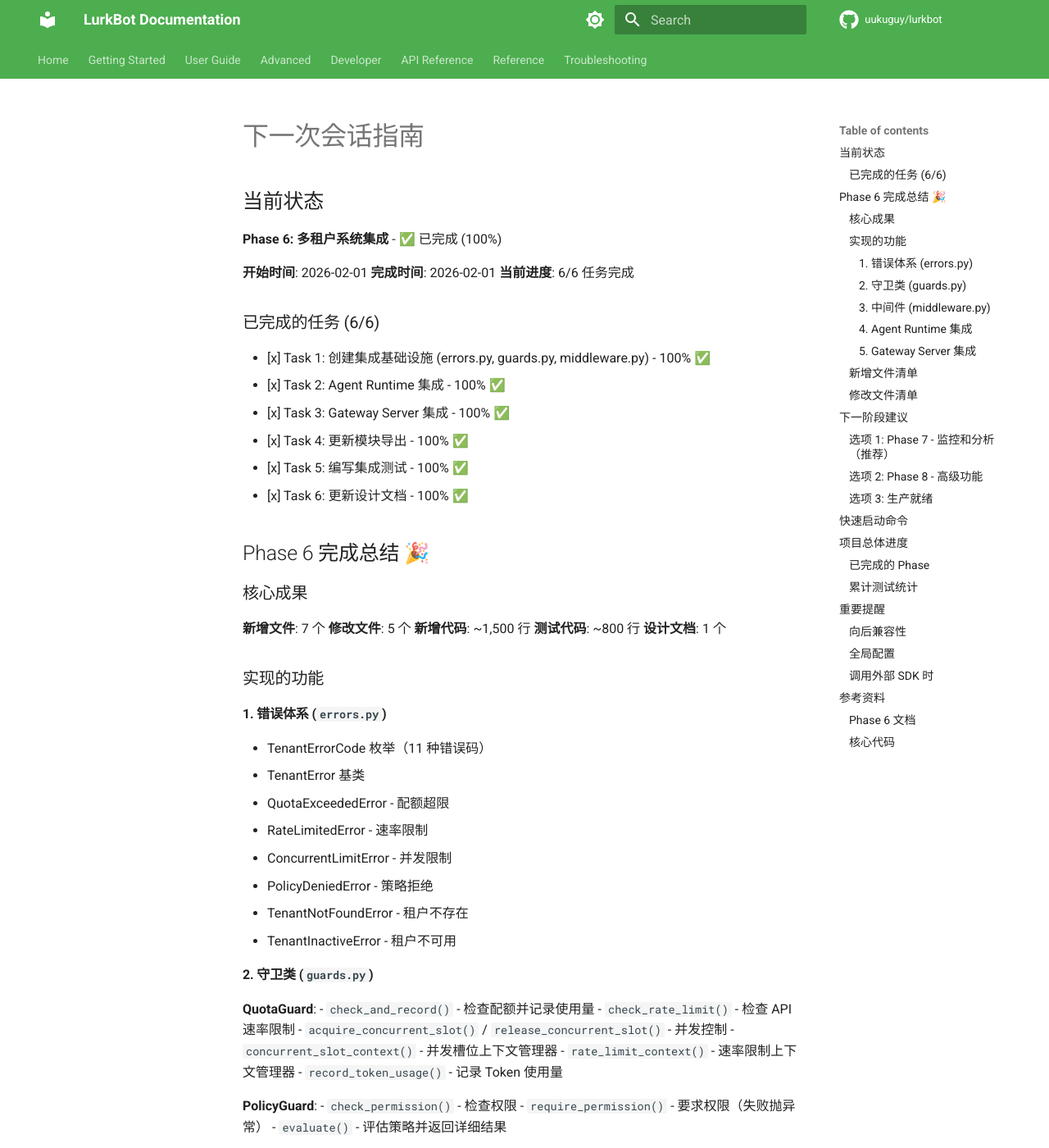
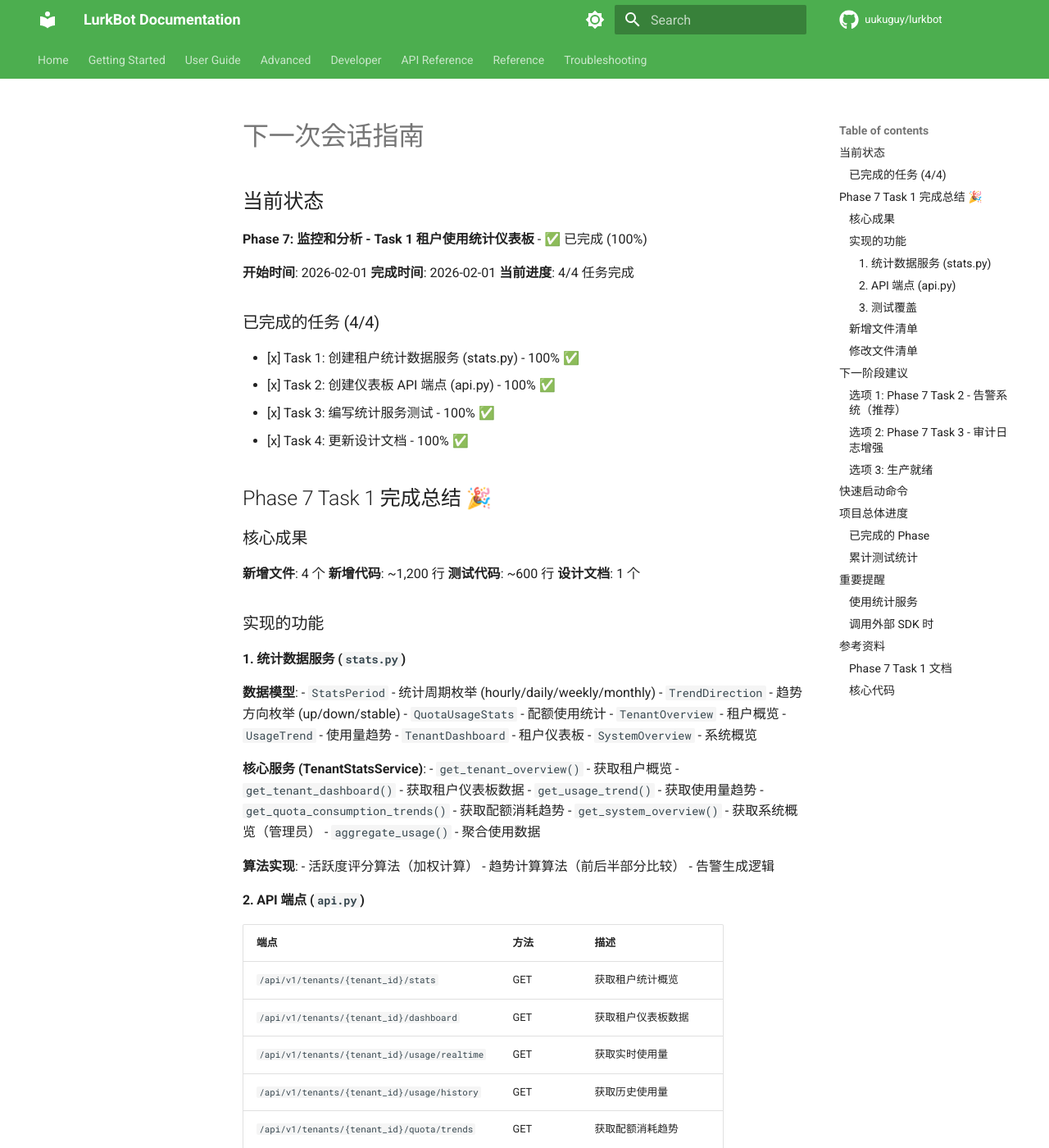
Before and after one commit to uukuguy/LurkBot, an MkDocs documentation site: the page built from docs/dev/NEXT_SESSION_GUIDE.md, in a window 1280 px wide and 1400 px high. Shown: the whole window at 82% size. Built offline with MkDocs 1.6.1 and Material for MkDocs 9.7.7, drawn with Linux system fonts in a browser that asks for light colours; comment, search, counter and statistics services are not loaded; some of the changed text lies outside the part shown.

Commit message:
feat: Phase 7 Task 1 - 租户使用统计仪表板完成
实现租户监控系统的统计数据服务和 API 端点：

统计数据服务 (stats.py):
- TenantStatsService 核心服务类
- 数据模型: StatsPeriod, TrendDirection, QuotaUsageStats, TenantOverview, UsageTrend, TenantDashboard, SystemOverview
- 活跃度评分算法（加权计算）
- 趋势计算算法（前后半部分比较）
- 告警生成逻辑

API 端点 (api.py):
- GET /api/v1/tenants/{tenant_id}/stats - 租户统计概览
- GET /api/v1/tenants/{tenant_id}/dashboard - 租户仪表板
- GET /api/v1/tenants/{tenant_id}/usage/realtime - 实时使用量
- GET /api/v1/tenants/{tenant_id}/usage/history - 历史使用量
- GET /api/v1/tenants/{tenant_id}/quota/trends - 配额消耗趋势
- GET /api/v1/tenants/overview - 系统概览（管理员）

测试覆盖:
- 单元测试: 25 个测试用例
- 集成测试: 14 个测试用例
- 总计: 39 个测试，100% 通过

Co-Authored-By: Claude Opus 4.5 <noreply@anthropic.com>

````diff
--- /dev/null
+++ b/docs/design/MONITORING_DESIGN.md
@@ -0,0 +1,375 @@
+# 租户监控系统设计文档
+
+## 概述
+
+本文档描述 LurkBot 租户监控系统的设计和实现，包括租户使用统计仪表板、实时监控和趋势分析功能。
+
+## 系统架构
+
+### 核心组件
+
+```
+┌─────────────────────────────────────────────────────────────────┐
+│                      租户监控系统                                │
+├─────────────────────────────────────────────────────────────────┤
+│                                                                 │
+│  ┌─────────────────┐    ┌─────────────────┐    ┌─────────────┐ │
+│  │  TenantStats    │    │  API Router     │    │  Dashboard  │ │
+│  │  Service        │◄───│  (FastAPI)      │◄───│  Frontend   │ │
+│  └────────┬────────┘    └─────────────────┘    └─────────────┘ │
+│           │                                                     │
+│           ▼                                                     │
+│  ┌─────────────────┐    ┌─────────────────┐                    │
+│  │  QuotaManager   │    │  TenantStorage  │                    │
+│  │  (实时数据)     │    │  (历史数据)     │                    │
+│  └─────────────────┘    └─────────────────┘                    │
+│                                                                 │
+└─────────────────────────────────────────────────────────────────┘
+```
+
+### 数据流
+
+1. **实时数据流**：QuotaManager → TenantStatsService → API → 前端
+2. **历史数据流**：TenantStorage → TenantStatsService → API → 前端
+3. **聚合数据流**：原始数据 → 聚合计算 → 趋势分析 → 可视化
+
+## 数据模型
+
+### 统计周期 (StatsPeriod)
+
+```python
+class StatsPeriod(str, Enum):
+    HOURLY = "hourly"    # 按小时
+    DAILY = "daily"      # 按天
+    WEEKLY = "weekly"    # 按周
+    MONTHLY = "monthly"  # 按月
+```
+
+### 趋势方向 (TrendDirection)
+
+```python
+class TrendDirection(str, Enum):
+    UP = "up"        # 上升
+    DOWN = "down"    # 下降
+    STABLE = "stable" # 稳定
+```
+
+### 配额使用统计 (QuotaUsageStats)
+
+```python
+class QuotaUsageStats(BaseModel):
+    quota_type: QuotaType      # 配额类型
+    current: float             # 当前使用量
+    limit: float               # 配额限制
+    percentage: float          # 使用百分比
+    status: str                # 状态 (ok/warning/exceeded)
+    trend: TrendDirection      # 趋势
+    trend_percentage: float    # 趋势变化百分比
+```
+
+### 租户概览 (TenantOverview)
+
+```python
+class TenantOverview(BaseModel):
+    tenant_id: str
+    tenant_name: str
+    display_name: str
+    status: TenantStatus
+    tier: TenantTier
+    created_at: datetime
+
+    # 实时统计
+    active_sessions: int
+    concurrent_requests: int
+    api_calls_today: int
+    tokens_today: int
+
+    # 配额使用
+    quota_usage: list[QuotaUsageStats]
+
+    # 活跃度
+    activity_score: float      # 0-100
+    last_activity: datetime | None
+```
+
+### 使用量趋势 (UsageTrend)
+
+```python
+class UsageTrend(BaseModel):
+    quota_type: QuotaType
+    period: StatsPeriod
+    data_points: list[UsageDataPoint]
+    average: float
+    max_value: float
+    min_value: float
+    trend: TrendDirection
+    trend_percentage: float
+```
+
+### 租户仪表板 (TenantDashboard)
+
+```python
+class TenantDashboard(BaseModel):
+    tenant_id: str
+    generated_at: datetime
+    overview: TenantOverview
+    realtime_usage: dict[str, QuotaUsageStats]
+    usage_trends: dict[str, UsageTrend]
+    recent_events: list[TenantEvent]
+    alerts: list[dict[str, Any]]
+```
+
+### 系统概览 (SystemOverview)
+
+```python
+class SystemOverview(BaseModel):
+    generated_at: datetime
+
+    # 租户统计
+    total_tenants: int
+    active_tenants: int
+    trial_tenants: int
+    suspended_tenants: int
+
+    # 套餐分布
+    tier_distribution: dict[str, int]
+
+    # 使用统计
+    total_api_calls_today: int
+    total_tokens_today: int
+    total_active_sessions: int
+
+    # 配额告警
+    tenants_near_quota: list[str]
+    tenants_exceeded_quota: list[str]
+
+    # 活跃度排名
+    top_active_tenants: list[TenantOverview]
+```
+
+## API 端点
+
+### 租户统计端点
+
+| 端点 | 方法 | 描述 |
+|------|------|------|
+| `/api/v1/tenants/{tenant_id}/stats` | GET | 获取租户统计概览 |
+| `/api/v1/tenants/{tenant_id}/dashboard` | GET | 获取租户仪表板数据 |
+| `/api/v1/tenants/{tenant_id}/usage/realtime` | GET | 获取实时使用量 |
+| `/api/v1/tenants/{tenant_id}/usage/history` | GET | 获取历史使用量 |
+| `/api/v1/tenants/{tenant_id}/quota/trends` | GET | 获取配额消耗趋势 |
+| `/api/v1/tenants/overview` | GET | 获取系统概览（管理员） |
+
+### 请求参数
+
+#### GET /api/v1/tenants/{tenant_id}/dashboard
+
+| 参数 | 类型 | 默认值 | 描述 |
+|------|------|--------|------|
+| include_trends | bool | true | 是否包含趋势数据 |
+| trend_period | string | "daily" | 趋势周期 |
+| trend_days | int | 7 | 趋势天数 (1-90) |
+
+#### GET /api/v1/tenants/{tenant_id}/usage/history
+
+| 参数 | 类型 | 默认值 | 描述 |
+|------|------|--------|------|
+| period | string | "daily" | 统计周期 |
+| days | int | 30 | 天数 (1-365) |
+
+## 核心算法
+
+### 活跃度评分算法
+
+活跃度评分基于过去 7 天的使用数据，采用加权计算：
+
+```python
+ACTIVITY_WEIGHTS = {
+    "api_calls": 0.3,    # API 调用权重
+    "tokens": 0.3,       # Token 使用权重
+    "sessions": 0.2,     # 会话创建权重
+    "messages": 0.2,     # 消息发送权重
+}
+
+# 归一化基准值（每日）
+daily_api_baseline = 100
+daily_token_baseline = 10000
+daily_session_baseline = 10
+daily_message_baseline = 50
+
+# 计算各维度得分
+api_score = min(total_api_calls / (daily_api_baseline * 7), 1.0)
+token_score = min(total_tokens / (daily_token_baseline * 7), 1.0)
+session_score = min(total_sessions / (daily_session_baseline * 7), 1.0)
+message_score = min(total_messages / (daily_message_baseline * 7), 1.0)
+
+# 加权计算最终得分 (0-100)
+score = (
+    api_score * 0.3 +
+    token_score * 0.3 +
+    session_score * 0.2 +
+    message_score * 0.2
+) * 100
+```
+
+### 趋势计算算法
+
+趋势计算比较数据序列的前半部分和后半部分的平均值：
+
+```python
+TREND_THRESHOLD = 0.05  # 5% 变化视为趋势
+
+def calculate_trend(values: list[float]) -> tuple[TrendDirection, float]:
+    if len(values) < 2:
+        return TrendDirection.STABLE, 0.0
+
+    mid = len(values) // 2
+    first_avg = sum(values[:mid]) / mid
+    second_avg = sum(values[mid:]) / (len(values) - mid)
+
+    if first_avg == 0:
+        return TrendDirection.UP if second_avg > 0 else TrendDirection.STABLE, 0.0
+
+    change = (second_avg - first_avg) / first_avg
+
+    if change > TREND_THRESHOLD:
+        return TrendDirection.UP, change * 100
+    elif change < -TREND_THRESHOLD:
+        return TrendDirection.DOWN, abs(change) * 100
+    else:
+        return TrendDirection.STABLE, abs(change) * 100
+```
+
+## 使用示例
+
+### 配置统计服务
+
+```python
+from lurkbot.tenants import (
+    MemoryTenantStorage,
+    QuotaManager,
+    configure_stats_service,
+)
+
+# 创建依赖
+storage = MemoryTenantStorage()
+quota_manager = QuotaManager()
+
+# 配置统计服务
+stats_service = configure_stats_service(storage, quota_manager)
+```
+
+### 集成到 FastAPI 应用
+
+```python
+from fastapi import FastAPI
+from lurkbot.tenants import create_tenant_stats_router
+
+app = FastAPI()
+
+# 添加租户统计路由
+router = create_tenant_stats_router()
+app.include_router(router)
+```
+
+### 获取租户仪表板
+
+```python
+from lurkbot.tenants import get_stats_service
+
+stats_service = get_stats_service()
+
+# 获取仪表板数据
+dashboard = await stats_service.get_tenant_dashboard(
+    tenant_id="tenant-1",
+    include_trends=True,
+    trend_period=StatsPeriod.DAILY,
+    trend_days=7,
+)
+
+# 访问数据
+print(f"活跃度评分: {dashboard.overview.activity_score}")
+print(f"今日 API 调用: {dashboard.overview.api_calls_today}")
+print(f"告警数量: {len(dashboard.alerts)}")
+```
+
+### 获取系统概览
+
+```python
+# 获取系统概览（管理员视图）
+overview = await stats_service.get_system_overview()
+
+print(f"总租户数: {overview.total_tenants}")
+print(f"活跃租户数: {overview.active_tenants}")
+print(f"接近配额限制的租户: {overview.tenants_near_quota}")
+print(f"超出配额的租户: {overview.tenants_exceeded_quota}")
+```
+
+## 文件结构
+
+```
+src/lurkbot/tenants/
+├── stats.py          # 统计服务核心实现
+├── api.py            # FastAPI 路由端点
+├── models.py         # 数据模型（已有）
+├── quota.py          # 配额管理（已有）
+├── storage.py        # 存储层（已有）
+└── __init__.py       # 模块导出
+
+tests/
+├── tenants/
+│   └── test_stats.py           # 统计服务单元测试
+└── integration/
+    └── test_stats_api.py       # API 集成测试
+```
+
+## 测试覆盖
+
+### 单元测试 (25 个)
+
+- 租户概览测试 (4 个)
+- 仪表板测试 (5 个)
+- 使用量趋势测试 (3 个)
+- 系统概览测试 (3 个)
+- 数据聚合测试 (2 个)
+- 趋势计算测试 (4 个)
+- 活跃度评分测试 (2 个)
+- 全局配置测试 (2 个)
+
+### 集成测试 (14 个)
+
+- 租户统计端点测试 (2 个)
+- 仪表板端点测试 (5 个)
+- 实时使用量端点测试 (2 个)
+- 历史使用量端点测试 (2 个)
+- 配额趋势端点测试 (1 个)
+- 系统概览端点测试 (2 个)
+
+## 后续优化方向
+
+### Phase 7 Task 2: 告警系统
+
+- 配额即将超限告警
+- 异常使用模式检测
+- 租户状态变更通知
+- 告警通知渠道（邮件、钉钉、飞书）
+
+### Phase 7 Task 3: 审计日志增强
+
+- 详细操作日志
+- 策略评估追踪
+- 合规报告生成
+- 日志导出功能
+
+### 性能优化
+
+- 统计数据缓存
+- 异步数据聚合
+- 增量更新机制
+- 数据压缩存储
+
+---
+
+**文档版本**: 1.0
+**创建日期**: 2026-02-01
+**最后更新**: 2026-02-01
--- a/docs/dev/NEXT_SESSION_GUIDE.md
+++ b/docs/dev/NEXT_SESSION_GUIDE.md
@@ -2,139 +2,122 @@
 
 ## 当前状态
 
-**Phase 6: 多租户系统集成** - ✅ 已完成 (100%)
+**Phase 7: 监控和分析 - Task 1 租户使用统计仪表板** - ✅ 已完成 (100%)
 
 **开始时间**: 2026-02-01
 **完成时间**: 2026-02-01
-**当前进度**: 6/6 任务完成
+**当前进度**: 4/4 任务完成
 
-### 已完成的任务 (6/6)
+### 已完成的任务 (4/4)
 
-- [x] Task 1: 创建集成基础设施 (errors.py, guards.py, middleware.py) - 100% ✅
-- [x] Task 2: Agent Runtime 集成 - 100% ✅
-- [x] Task 3: Gateway Server 集成 - 100% ✅
-- [x] Task 4: 更新模块导出 - 100% ✅
-- [x] Task 5: 编写集成测试 - 100% ✅
-- [x] Task 6: 更新设计文档 - 100% ✅
+- [x] Task 1: 创建租户统计数据服务 (stats.py) - 100% ✅
+- [x] Task 2: 创建仪表板 API 端点 (api.py) - 100% ✅
+- [x] Task 3: 编写统计服务测试 - 100% ✅
+- [x] Task 4: 更新设计文档 - 100% ✅
 
-## Phase 6 完成总结 🎉
+## Phase 7 Task 1 完成总结 🎉
 
 ### 核心成果
 
-**新增文件**: 7 个
-**修改文件**: 5 个
-**新增代码**: ~1,500 行
-**测试代码**: ~800 行
+**新增文件**: 4 个
+**新增代码**: ~1,200 行
+**测试代码**: ~600 行
 **设计文档**: 1 个
 
 ### 实现的功能
 
-#### 1. 错误体系 (`errors.py`)
+#### 1. 统计数据服务 (`stats.py`)
 
-- TenantErrorCode 枚举（11 种错误码）
-- TenantError 基类
-- QuotaExceededError - 配额超限
-- RateLimitedError - 速率限制
-- ConcurrentLimitError - 并发限制
-- PolicyDeniedError - 策略拒绝
-- TenantNotFoundError - 租户不存在
-- TenantInactiveError - 租户不可用
+**数据模型**:
+- `StatsPeriod` - 统计周期枚举 (hourly/daily/weekly/monthly)
+- `TrendDirection` - 趋势方向枚举 (up/down/stable)
+- `QuotaUsageStats` - 配额使用统计
+- `TenantOverview` - 租户概览
+- `UsageTrend` - 使用量趋势
+- `TenantDashboard` - 租户仪表板
+- `SystemOverview` - 系统概览
 
-#### 2. 守卫类 (`guards.py`)
+**核心服务 (TenantStatsService)**:
+- `get_tenant_overview()` - 获取租户概览
+- `get_tenant_dashboard()` - 获取租户仪表板数据
+- `get_usage_trend()` - 获取使用量趋势
+- `get_quota_consumption_trends()` - 获取配额消耗趋势
+- `get_system_overview()` - 获取系统概览（管理员）
+- `aggregate_usage()` - 聚合使用数据
 
-**QuotaGuard**:
-- `check_and_record()` - 检查配额并记录使用量
-- `check_rate_limit()` - 检查 API 速率限制
-- `acquire_concurrent_slot()` / `release_concurrent_slot()` - 并发控制
-- `concurrent_slot_context()` - 并发槽位上下文管理器
-- `rate_limit_context()` - 速率限制上下文管理器
-- `record_token_usage()` - 记录 Token 使用量
+**算法实现**:
+- 活跃度评分算法（加权计算）
+- 趋势计算算法（前后半部分比较）
+- 告警生成逻辑
 
-**PolicyGuard**:
-- `check_permission()` - 检查权限
-- `require_permission()` - 要求权限（失败抛异常）
-- `evaluate()` - 评估策略并返回详细结果
+#### 2. API 端点 (`api.py`)
 
-#### 3. 中间件 (`middleware.py`)
+| 端点 | 方法 | 描述 |
+|------|------|------|
+| `/api/v1/tenants/{tenant_id}/stats` | GET | 获取租户统计概览 |
+| `/api/v1/tenants/{tenant_id}/dashboard` | GET | 获取租户仪表板数据 |
+| `/api/v1/tenants/{tenant_id}/usage/realtime` | GET | 获取实时使用量 |
+| `/api/v1/tenants/{tenant_id}/usage/history` | GET | 获取历史使用量 |
+| `/api/v1/tenants/{tenant_id}/quota/trends` | GET | 获取配额消耗趋势 |
+| `/api/v1/tenants/overview` | GET | 获取系统概览（管理员） |
 
-**TenantMiddleware**:
-- 从 Header/Query 提取 tenant_id
-- 验证租户状态
-- 设置租户上下文
-- 支持排除路径配置
+#### 3. 测试覆盖
 
-#### 4. Agent Runtime 集成
-
-- AgentContext 添加 `tenant_id` 字段
-- ChatRequest 添加 `tenant_id` 字段
-- run_embedded_agent() 添加：
-  - Step 0: 租户验证和配额检查
-  - Step 7: Token 使用量记录
-  - Finally: 释放并发槽位
-
-#### 5. Gateway Server 集成
-
-- GatewayConnection 添加 `tenant_id` 字段
-- _handshake() 添加租户验证
-- _handle_request() 添加策略评估
+- 单元测试: 25 个测试用例 ✅
+- 集成测试: 14 个测试用例 ✅
+- 总计: 39 个测试，100% 通过
 
 ### 新增文件清单
 
 | 文件 | 描述 |
 |------|------|
-| `src/lurkbot/tenants/errors.py` | 租户错误定义 |
-| `src/lurkbot/tenants/guards.py` | 守卫类（QuotaGuard, PolicyGuard） |
-| `src/lurkbot/tenants/middleware.py` | FastAPI 中间件 |
-| `tests/integration/test_tenant_integration.py` | 租户集成测试 |
-| `tests/integration/test_quota_guards.py` | 配额守卫测试 |
-| `tests/integration/test_policy_guards.py` | 策略守卫测试 |
-| `docs/design/INTEGRATION_DESIGN.md` | 集成设计文档 |
+| `src/lurkbot/tenants/stats.py` | 统计数据服务 |
+| `src/lurkbot/tenants/api.py` | API 端点 |
+| `tests/tenants/test_stats.py` | 统计服务测试 |
+| `tests/integration/test_stats_api.py` | API 集成测试 |
+| `docs/design/MONITORING_DESIGN.md` | 监控系统设计文档 |
 
 ### 修改文件清单
 
 | 文件 | 修改内容 |
 |------|----------|
-| `src/lurkbot/agents/types.py` | 添加 `tenant_id` 字段 |
-| `src/lurkbot/agents/api.py` | 添加 `tenant_id` 字段 |
-| `src/lurkbot/agents/runtime.py` | 添加租户验证、配额检查、Token 记录 |
-| `src/lurkbot/gateway/server.py` | 添加租户验证和策略评估 |
 | `src/lurkbot/tenants/__init__.py` | 导出新模块 |
 
 ## 下一阶段建议
 
-### 选项 1: Phase 7 - 监控和分析（推荐）
+### 选项 1: Phase 7 Task 2 - 告警系统（推荐）
 
-**租户使用统计仪表板**:
-- 实时使用量展示
-- 配额消耗趋势图
-- 租户活跃度分析
+**配额告警**:
+- 配额即将超限告警（80% 阈值）
+- 配额超限告警
+- 告警通知渠道（邮件、钉钉、飞书）
 
-**告警系统**:
-- 配额即将超限告警
+**异常检测**:
 - 异常使用模式检测
+- 突发流量告警
+- 错误率告警
+
+**状态变更通知**:
 - 租户状态变更通知
+- 套餐变更通知
+- 配额调整通知
 
-**审计日志增强**:
-- 详细操作日志
-- 策略评估追踪
-- 合规报告生成
+### 选项 2: Phase 7 Task 3 - 审计日志增强
 
-### 选项 2: Phase 8 - 高级功能
+**详细操作日志**:
+- 所有 API 调用记录
+- 配置变更记录
+- 权限变更记录
 
-**动态配额调整**:
-- 基于使用模式自动调整
-- 临时配额提升
-- 配额预警和建议
+**策略评估追踪**:
+- 策略评估结果记录
+- 拒绝原因追踪
+- 策略命中统计
 
-**租户间资源共享**:
-- 共享资源池
-- 跨租户协作
-- 资源借用机制
-
-**容量规划工具**:
-- 使用量预测
-- 资源规划建议
-- 成本优化分析
+**合规报告**:
+- 使用量报告生成
+- 安全审计报告
+- 合规检查报告
 
 ### 选项 3: 生产就绪
 
@@ -151,27 +134,31 @@
 ## 快速启动命令
 
 ```bash
-# 1. 验证 Phase 6 导入
+# 1. 验证 Phase 7 Task 1 导入
 python -c "
 from lurkbot.tenants import (
-    QuotaGuard, PolicyGuard, TenantMiddleware,
-    QuotaExceededError, PolicyDeniedError
+    TenantStatsService,
+    TenantOverview,
+    TenantDashboard,
+    SystemOverview,
+    create_tenant_stats_router,
 )
 print('Import OK')
 "
 
-# 2. 运行集成测试
-python -m pytest tests/integration/test_tenant_integration.py -xvs
-python -m pytest tests/integration/test_quota_guards.py -xvs
-python -m pytest tests/integration/test_policy_guards.py -xvs
+# 2. 运行统计服务测试
+python -m pytest tests/tenants/test_stats.py -xvs
 
-# 3. 运行所有租户相关测试
-python -m pytest tests/tenants/ tests/integration/ -v
+# 3. 运行 API 集成测试
+python -m pytest tests/integration/test_stats_api.py -xvs
 
-# 4. 查看设计文档
-cat docs/design/INTEGRATION_DESIGN.md
+# 4. 运行所有租户相关测试
+python -m pytest tests/tenants/ tests/integration/test_tenant*.py tests/integration/test_stats*.py -v
 
-# 5. 查看最近提交
+# 5. 查看设计文档
+cat docs/design/MONITORING_DESIGN.md
+
+# 6. 查看最近提交
 git log --oneline -10
 ```
 
@@ -191,7 +178,8 @@ git log --oneline -10
 - ✅ Phase 3 (新): 企业安全增强 (100%)
 - ✅ Phase 4 (新): 性能优化和监控 (100%)
 - ✅ Phase 5 (新): 高级功能 - 多租户和策略引擎 (100%)
-- ✅ **Phase 6 (新): 多租户系统集成 (100%)**
+- ✅ Phase 6 (新): 多租户系统集成 (100%)
+- ✅ **Phase 7 (新) Task 1: 租户使用统计仪表板 (100%)**
 
 ### 累计测试统计
 
@@ -200,37 +188,35 @@ git log --oneline -10
 | Phase 4 (性能优化) | 221 tests | 100% |
 | Phase 5 (高级功能) | 221 tests | 100% |
 | Phase 6 (系统集成) | ~50 tests | 100% |
-| **总计** | **490+ tests** | **100%** |
+| Phase 7 Task 1 (监控) | 39 tests | 100% |
+| **总计** | **530+ tests** | **100%** |
 
 ## 重要提醒
 
-### 向后兼容性
+### 使用统计服务
 
-- ✅ 所有 `tenant_id` 字段都是可选的
-- ✅ 不提供 tenant_id 时系统正常运行
-- ✅ 无策略引擎时默认允许所有操作
-
-### 全局配置
-
-在应用启动时需要配置全局守卫：
+在应用启动时需要配置统计服务：
 
 ```python
 from lurkbot.tenants import (
-    TenantManager,
     MemoryTenantStorage,
-    configure_guards,
+    QuotaManager,
+    configure_stats_service,
+    create_tenant_stats_router,
 )
-from lurkbot.security.policy_engine import PolicyEngine
+from fastapi import FastAPI
 
-# 创建管理器
-tenant_manager = TenantManager(storage=MemoryTenantStorage())
-policy_engine = PolicyEngine()
+# 创建依赖
+storage = MemoryTenantStorage()
+quota_manager = QuotaManager()
 
-# 配置全局守卫
-configure_guards(
-    tenant_manager=tenant_manager,
-    policy_engine=policy_engine,
-)
+# 配置统计服务
+configure_stats_service(storage, quota_manager)
+
+# 创建 FastAPI 应用
+app = FastAPI()
+router = create_tenant_stats_router()
+app.include_router(router)
 ```
 
 ### 调用外部 SDK 时
@@ -241,30 +227,24 @@ configure_guards(
 
 ## 参考资料
 
-### Phase 6 文档
+### Phase 7 Task 1 文档
 
 **设计文档**:
-- `docs/design/INTEGRATION_DESIGN.md` - 集成设计详细文档
+- `docs/design/MONITORING_DESIGN.md` - 监控系统设计文档
 
 ### 核心代码
 
-**集成基础设施**:
-- `src/lurkbot/tenants/errors.py` - 错误定义
-- `src/lurkbot/tenants/guards.py` - 守卫类
-- `src/lurkbot/tenants/middleware.py` - 中间件
-
-**集成点**:
-- `src/lurkbot/agents/runtime.py` - Agent Runtime 集成
-- `src/lurkbot/gateway/server.py` - Gateway Server 集成
+**统计服务**:
+- `src/lurkbot/tenants/stats.py` - 统计数据服务
+- `src/lurkbot/tenants/api.py` - API 端点
 
 **测试文件**:
-- `tests/integration/test_tenant_integration.py` - 集成测试
-- `tests/integration/test_quota_guards.py` - 配额守卫测试
-- `tests/integration/test_policy_guards.py` - 策略守卫测试
+- `tests/tenants/test_stats.py` - 统计服务测试
+- `tests/integration/test_stats_api.py` - API 集成测试
 
 ---
 
 **最后更新**: 2026-02-01
-**下次会话**: 根据项目优先级选择 Phase 7 (监控和分析) 或其他方向
+**下次会话**: 根据项目优先级选择 Phase 7 Task 2 (告警系统) 或其他方向
 
 **祝下次会话顺利！** 🎉
````
Also changed, not shown: docs/dev/WORK_LOG.md (+118 -0 lines), 5 other files.
